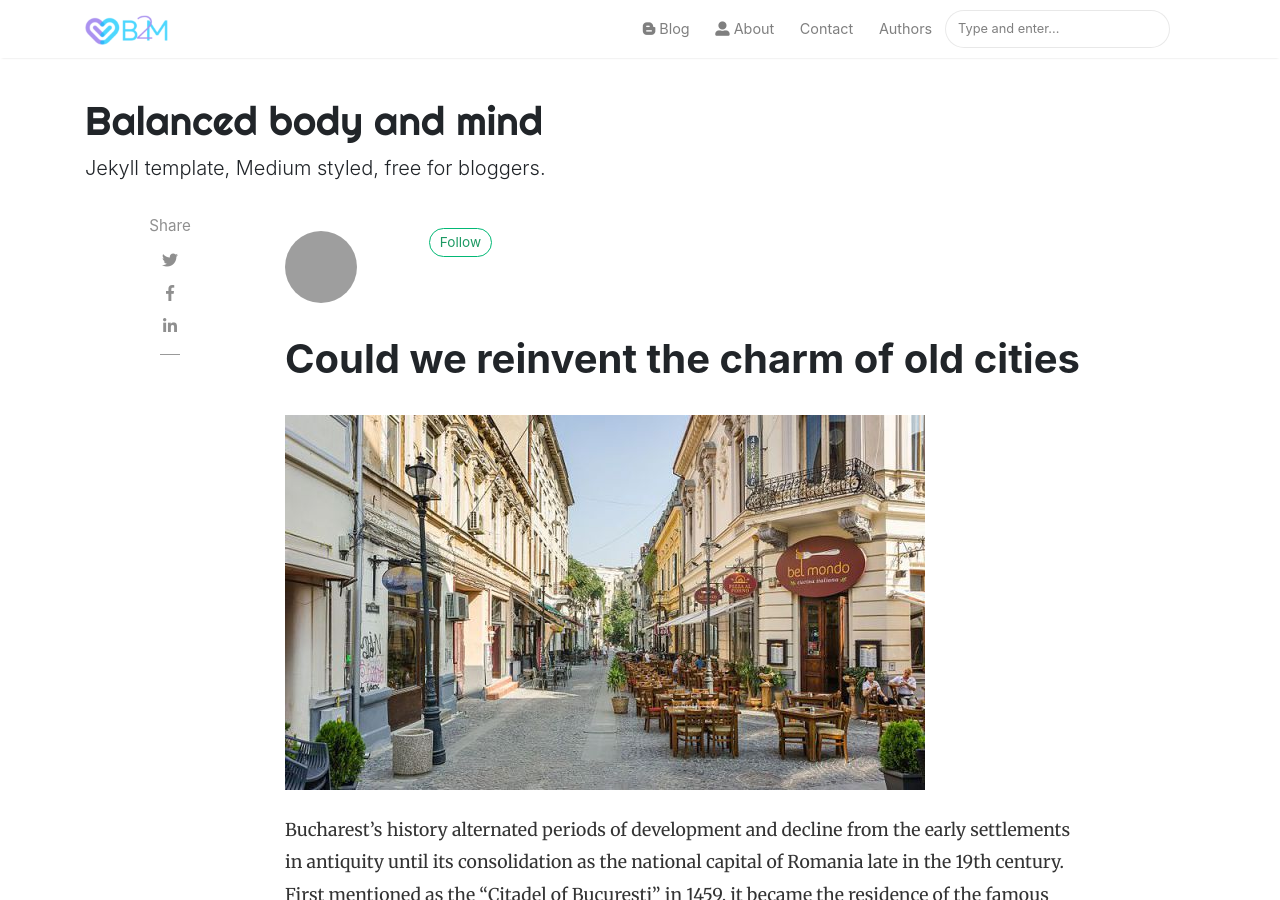
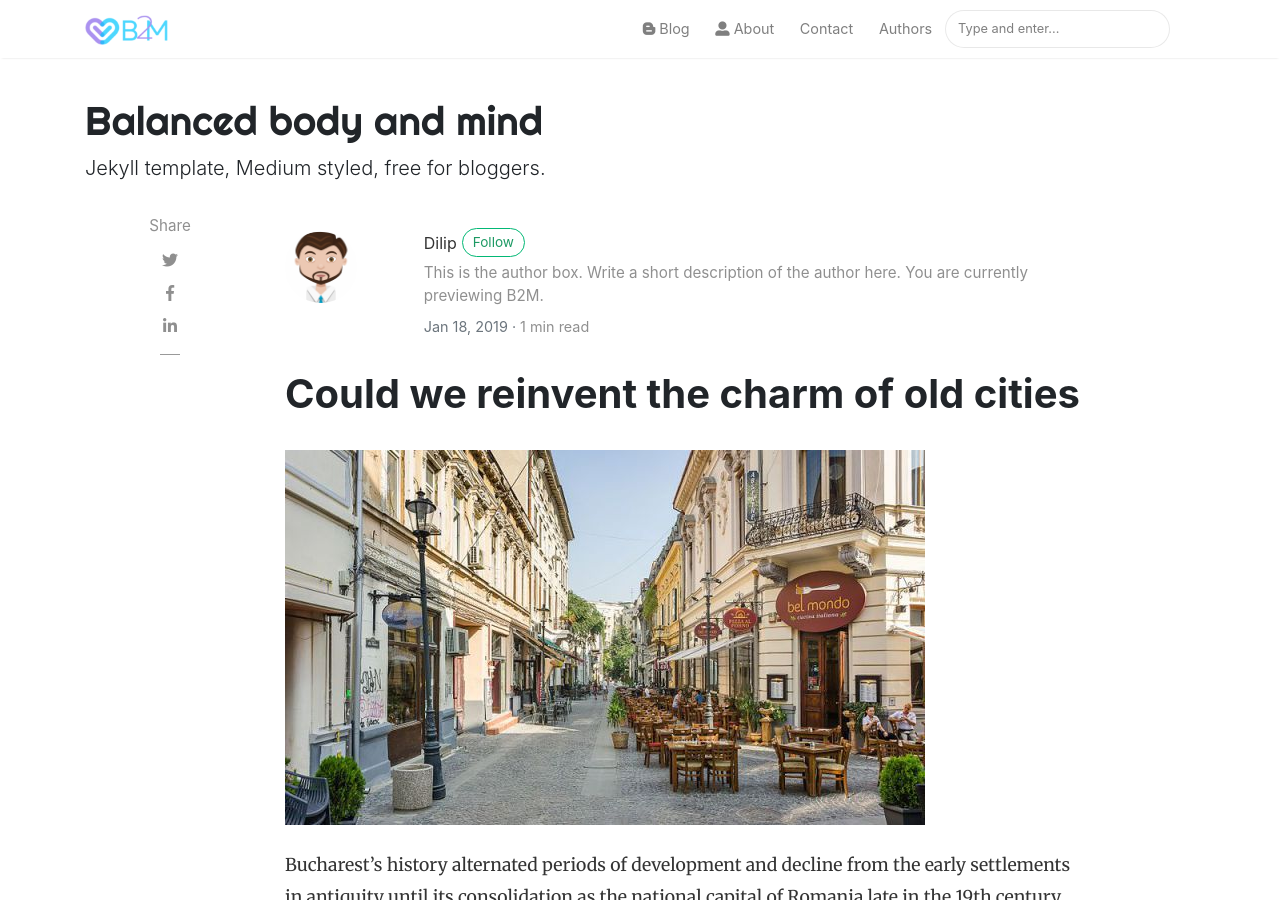
Before and after one commit to balanced-body-mind/balanced-body-mind.github.io, a Jekyll site: the page built from _posts/2019-01-18-charm-old-cities.md, in a window 1280 px wide and 900 px high. Built offline with Jekyll 4.4.1, drawn with Linux system fonts in a browser that asks for light colours; nearby versions of some CDN libraries; comment, search, counter and statistics services are not loaded; grey boxes are pictures that could not be loaded.

Commit message:
Added read time

```diff
--- /dev/null
+++ b/_includes/meta-read-time.html
@@ -0,0 +1,8 @@
+<span class="reading-time">
+  {% assign words = content | number_of_words %}
+  {% if words < 360 %}
+    1 min read
+  {% else %}
+    {{ words | divided_by:180 }} mins read
+  {% endif %}
+</span>
--- a/_layouts/post.html
+++ b/_layouts/post.html
@@ -34,6 +34,7 @@ post_class: post-template
                     <div class="col-xs-12 col-md-9 col-lg-10 text-center text-md-left">
                         <a target="_blank" class="link-dark" href="{{ author.web }}">{{ author.display_name }}</a><a target="_blank" href="{{ author.twitter }}" class="btn follow">Follow</a>
                         <span class="author-bio">{{ author.bio }}</span>
+                        <span class="text-muted d-block mt-1">{{ page.date | date: '%b %d, %Y' }} · {% include meta-read-time.html %}</span>
                     </div>
                 </div>
                 {% endif %}
--- a/_posts/2019-01-18-charm-old-cities.md
+++ b/_posts/2019-01-18-charm-old-cities.md
@@ -1,7 +1,7 @@
 ---
 layout: post
 title:  "Could we reinvent the charm of old cities"
-author: jane
+author: dilip
 categories: [ Jekyll, tutorial ]
 image: assets/images/sticky.jpg
 tags: [sticky]
```
